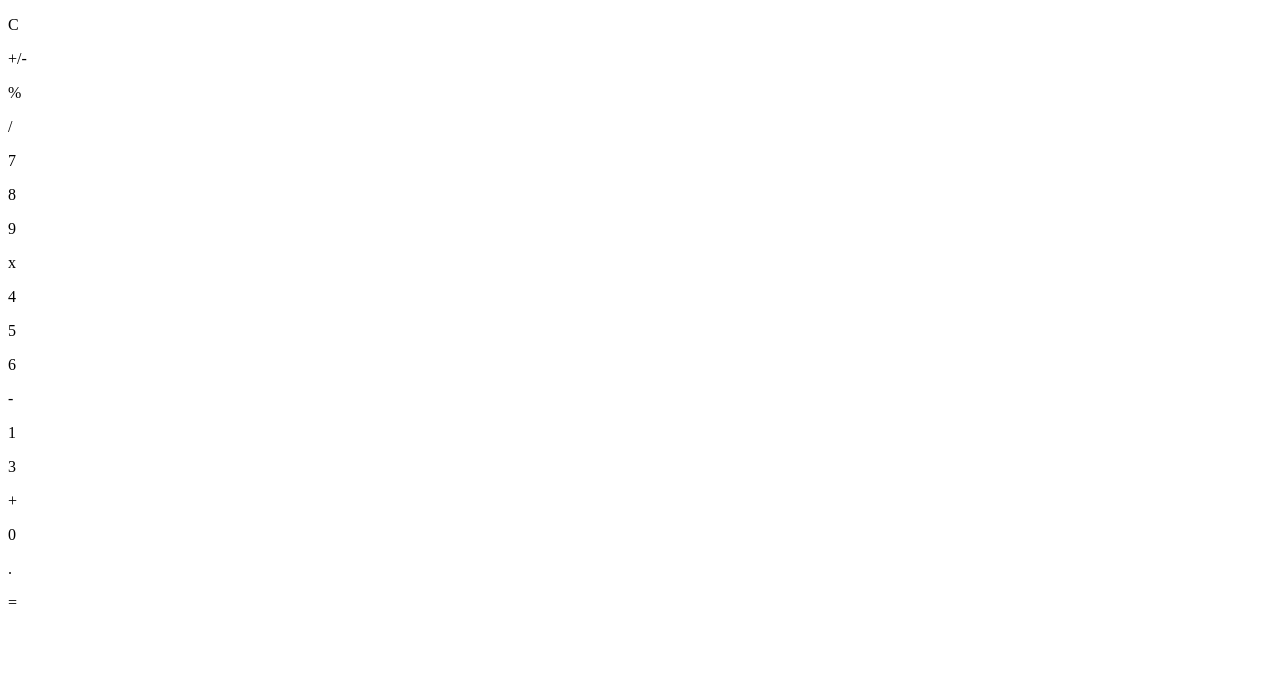
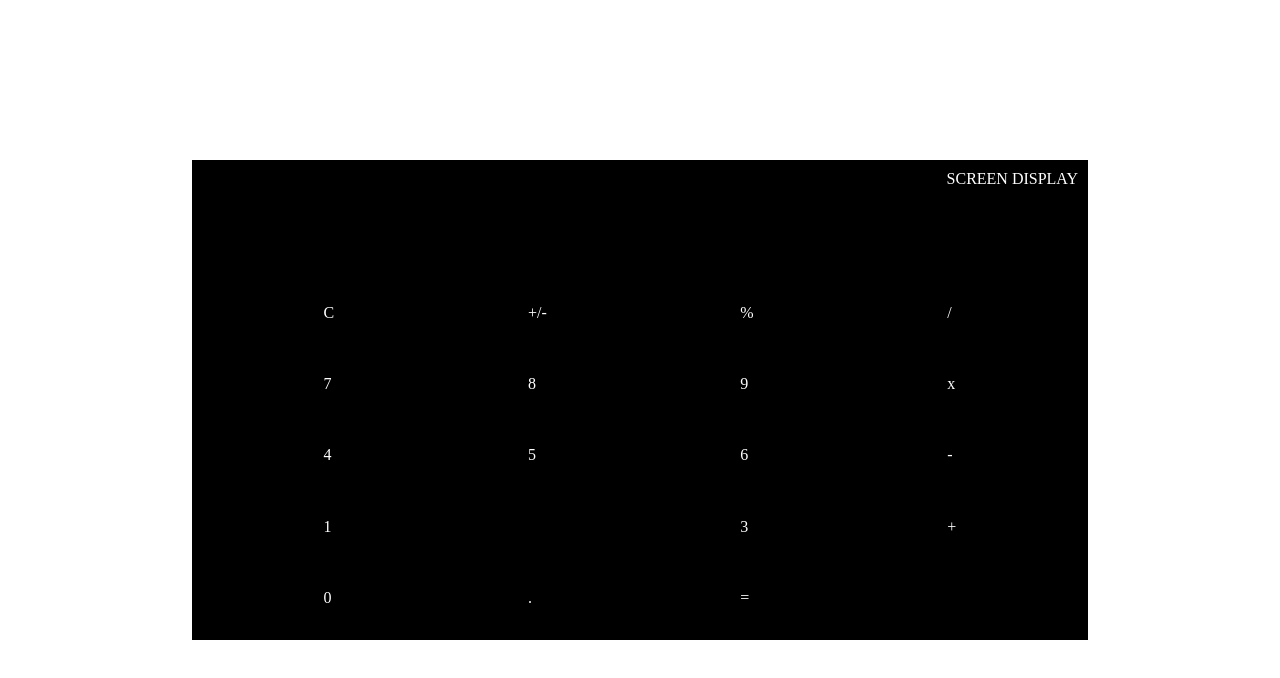
Before and after one commit to jmlow-hub/Calculator, a plain HTML site: page index.html in a window 1280 px wide. Drawn offline with Linux system fonts and the light colour scheme.

Commit message:
basic css layout for calculator

```diff
--- a/index.html
+++ b/index.html
@@ -4,6 +4,7 @@
   <meta charset="UTF-8">
   <meta http-equiv="X-UA-Compatible" content="IE=edge">
   <meta name="viewport" content="width=device-width, initial-scale=1.0">
+  <link rel="stylesheet" href="./styles/styles.css">
   <title>Calculator</title>
 </head>
 <body>
@@ -11,30 +12,31 @@
     <div class="calculator">
       <div class="calculator__display">
         <p>
+          SCREEN DISPLAY
 
         </p>
       </div>
 
       <div class="calculator__keys">
-        <p id="clear">C</p>
-        <p id=plus-minus>+/-</p>
-        <p id="%age">%</p>
-        <p id="divide">/</p>
-        <p id="7">7</p>
-        <p id="8">8</p>
-        <p id="9">9</p>
-        <p id="multiply">x</p>
-        <p id="4">4</p>
-        <p id="5">5</p>
-        <p id="6">6</p>
-        <p id="subract">-</p>
-        <p id="1">1</p>
-        <p id="2"></p>
-        <p id="3">3</p>
-        <p id="add">+</p>
-        <p id="zero">0</p>
+        <p id="clear" class="calculator__keys__misc">C</p>
+        <p id=plus-minus class="calculator__keys__misc">+/-</p>
+        <p id="%age" class="calculator__keys__misc">%</p>
+        <p id="divide" class="calculator__keys__actions">/</p>
+        <p id="7" class="calculator__keys__numbers">7</p>
+        <p id="8" class="calculator__keys__numbers">8</p>
+        <p id="9" class="calculator__keys__numbers">9</p>
+        <p id="multiply" class="calculator__keys__actions">x</p>
+        <p id="4" class="calculator__keys__numbers">4</p>
+        <p id="5" class="calculator__keys__numbers">5</p>
+        <p id="6" class="calculator__keys__numbers">6</p>
+        <p id="subract" class="calculator__keys__actions">-</p>
+        <p id="1" class="calculator__keys__numbers">1</p>
+        <p id="2" class="calculator__keys__numbers"></p>
+        <p id="3" class="calculator__keys__numbers">3</p>
+        <p id="add" class="calculator__keys__actions">+</p>
+        <p id="zero" class="calculator__keys__numbers">0</p>
         <p id="point">.</p>
-        <p id="output">=</p>
+        <p id="output" class="calculator__keys__actions">=</p>
 
 
       </div>
--- /dev/null
+++ b/styles/_calculator.scss
@@ -0,0 +1,23 @@
+@import "_variables";
+
+
+.calculator {
+  width: 70%;
+  height: 60%;
+  display: flex;
+  flex-direction: column;
+  justify-content: space-between;
+  align-items: center;
+  background-color: black;
+
+    &__display {
+      height: 20%;
+      margin: 10px;
+      color: $text-color;
+      align-self: flex-end;
+    }
+
+
+
+
+}
--- /dev/null
+++ b/styles/_keypad.scss
@@ -0,0 +1,12 @@
+@import "_variables";
+
+.calculator__keys {
+  height: 70%;
+  width: 90%;
+  display: grid;
+  grid-template-columns: auto auto auto auto;
+  justify-content: space-around;
+  gap: 20px;
+  color: $text-color;
+
+}
--- /dev/null
+++ b/styles/_variables.scss
@@ -0,0 +1,4 @@
+$number-color: darkgrey;
+$operator-color: orange;
+$other-button-color: lightgray;
+$text-color: white;
--- /dev/null
+++ b/styles/styles.scss
@@ -0,0 +1,18 @@
+ @import "_variables";
+ @import "_calculator";
+ @import "_keypad";
+
+* {
+  padding: 0;
+  margin: 0;
+  box-sizing: border-box;
+}
+
+main {
+  width: 100vw;
+  height: 100vh;
+  display: flex;
+  justify-content: space-around;
+
+  align-items: center;
+}
```
Also changed, not shown: styles/_calculator.css (added), styles/_keypad.css (added), styles/_variables.css (added), styles/styles.css (added).
